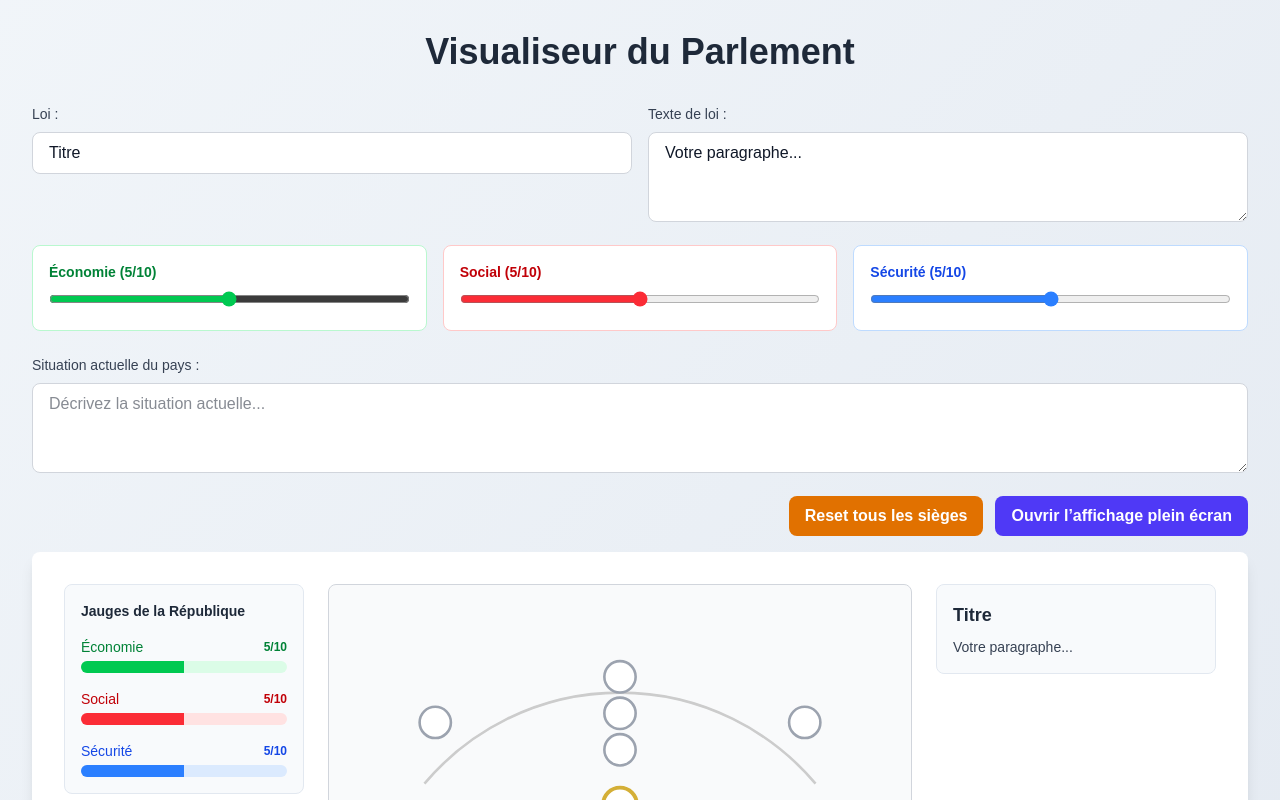
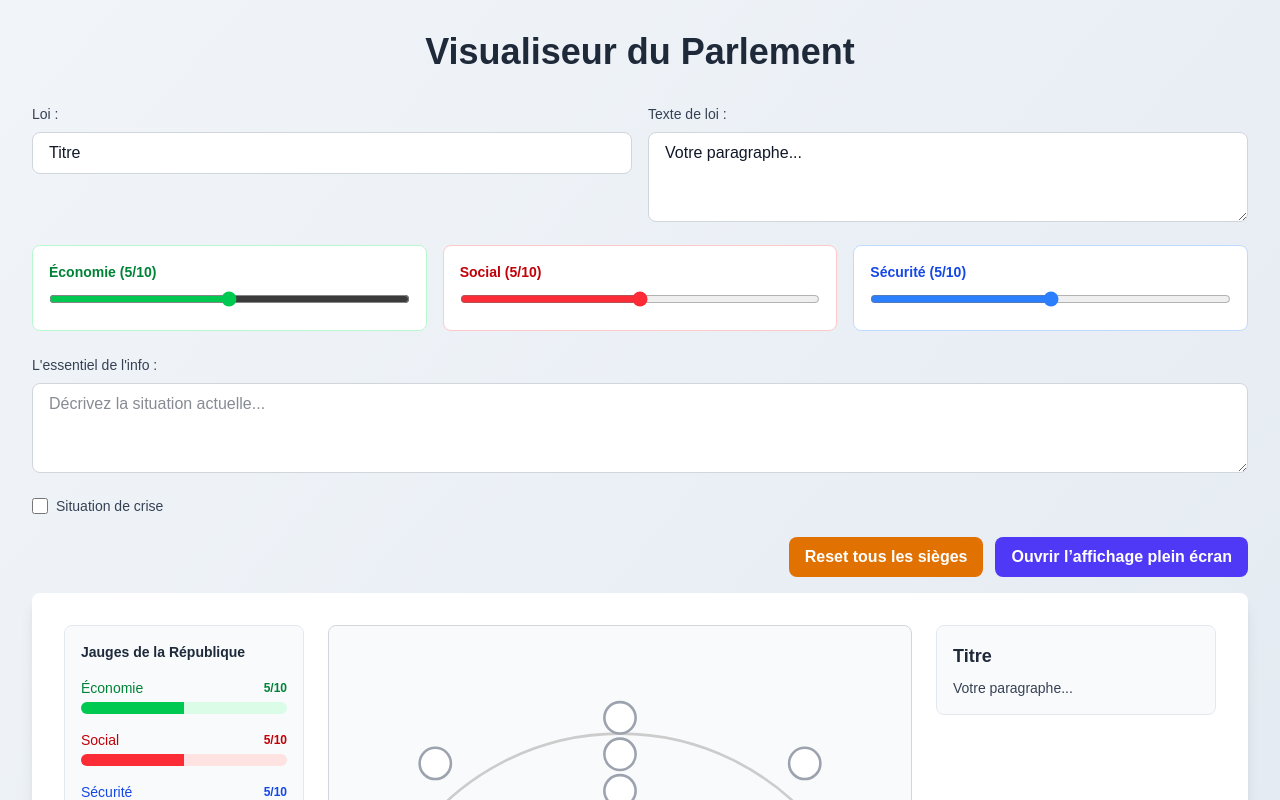
Before and after one commit to Yahiabenlet/interfaceAssemblee, a Next.js app: page / in a window 1280 px wide. Both pictures are taken after typing "5" into the empty fields and a click on the button "Créer l'hémicycle". Shown: the top 800 px of the page. Built offline with nearby package versions, Linux system fonts and the light colour scheme.

Commit message:
majout de la situation de crise

```diff
--- a/app/components/Hemicycle.tsx
+++ b/app/components/Hemicycle.tsx
@@ -16,6 +16,8 @@ interface HemicycleProps {
   socialGauge?: number;
   securityGauge?: number;
   countrySituation?: string;
+  isCrisis?: boolean;
+  crisisDescription?: string;
 }
 
 type SeatColor = "white" | "green" | "red";
@@ -34,6 +36,8 @@ export default function Hemicycle({
   socialGauge = 0,
   securityGauge = 0,
   countrySituation = "",
+  isCrisis = false,
+  crisisDescription = "",
 }: HemicycleProps) {
   const counts = useMemo(() => {
     const all = [...seatColors, presidentColor];
@@ -210,8 +214,37 @@ export default function Hemicycle({
               </div>
             </div>
 
+            <div
+              className={`rounded-lg p-4 border ${
+                isCrisis
+                  ? "bg-red-50 dark:bg-red-950 border-red-200 dark:border-red-800"
+                  : "bg-blue-50 dark:bg-blue-950 border-blue-200 dark:border-blue-800"
+              }`}
+            >
+              <h3
+                className={`text-sm font-semibold mb-2 ${
+                  isCrisis
+                    ? "text-red-800 dark:text-red-200"
+                    : "text-blue-800 dark:text-blue-200"
+                }`}
+              >
+                {isCrisis ? "Situation de crise" : "Situation Normale"}
+              </h3>
+              <p
+                className={`text-sm whitespace-pre-wrap break-words min-h-16 ${
+                  isCrisis
+                    ? "text-red-700 dark:text-red-300"
+                    : "text-blue-700 dark:text-blue-300"
+                }`}
+              >
+                {isCrisis
+                  ? (crisisDescription || "Crise déclarée, description non renseignée.")
+                  : "Tout va bien."}
+              </p>
+            </div>
+
             <div className="bg-slate-50 dark:bg-slate-900 rounded-lg p-4 border border-slate-200 dark:border-slate-700">
-              <h3 className="text-sm font-semibold text-gray-800 dark:text-gray-100 mb-2">Situation actuelle du pays</h3>
+              <h3 className="text-sm font-semibold text-gray-800 dark:text-gray-100 mb-2">L'essentiel de l'info</h3>
               <p className="text-sm text-gray-700 dark:text-gray-300 whitespace-pre-wrap break-words min-h-16">
                 {countrySituation || "Aucune information renseignée."}
               </p>
--- a/app/display/page.tsx
+++ b/app/display/page.tsx
@@ -15,6 +15,8 @@ type DisplayState = {
   socialGauge?: number;
   securityGauge?: number;
   countrySituation?: string;
+  isCrisis?: boolean;
+  crisisDescription?: string;
 };
 
 export default function DisplayPage() {
@@ -98,6 +100,8 @@ export default function DisplayPage() {
           socialGauge={state.socialGauge ?? 0}
           securityGauge={state.securityGauge ?? 0}
           countrySituation={state.countrySituation ?? ""}
+          isCrisis={state.isCrisis ?? false}
+          crisisDescription={state.crisisDescription ?? ""}
           readOnly
         />
       </div>
--- a/app/page.tsx
+++ b/app/page.tsx
@@ -16,6 +16,8 @@ export default function Home() {
   const [socialGauge, setSocialGauge] = useState(5);
   const [securityGauge, setSecurityGauge] = useState(5);
   const [countrySituation, setCountrySituation] = useState("");
+  const [isCrisis, setIsCrisis] = useState(false);
+  const [crisisDescription, setCrisisDescription] = useState("");
 
   const nextColor = (current: SeatColor): SeatColor => {
     const colors: SeatColor[] = ["white", "green", "red"];
@@ -64,9 +66,23 @@ export default function Home() {
         socialGauge,
         securityGauge,
         countrySituation,
+        isCrisis,
+        crisisDescription,
       })
     );
-  }, [numSeats, title, paragraph, seatColors, presidentColor, economyGauge, socialGauge, securityGauge, countrySituation]);
+  }, [
+    numSeats,
+    title,
+    paragraph,
+    seatColors,
+    presidentColor,
+    economyGauge,
+    socialGauge,
+    securityGauge,
+    countrySituation,
+    isCrisis,
+    crisisDescription,
+  ]);
 
   return (
     <div className="min-h-screen bg-gradient-to-br from-slate-100 to-slate-200 dark:from-gray-900 dark:to-black p-8">
@@ -176,7 +192,7 @@ export default function Home() {
 
             <div className="mb-4">
               <label className="block text-sm font-medium text-gray-700 dark:text-gray-300 mb-2">
-                Situation actuelle du pays :
+                L'essentiel de l'info :
               </label>
               <textarea
                 value={countrySituation}
@@ -186,6 +202,33 @@ export default function Home() {
                 placeholder="Décrivez la situation actuelle..."
               />
             </div>
+
+            <div className="mb-4">
+              <label className="inline-flex items-center gap-2 text-sm font-medium text-gray-700 dark:text-gray-300">
+                <input
+                  type="checkbox"
+                  checked={isCrisis}
+                  onChange={(e) => setIsCrisis(e.target.checked)}
+                  className="h-4 w-4"
+                />
+                Situation de crise
+              </label>
+            </div>
+
+            {isCrisis && (
+              <div className="mb-4">
+                <label className="block text-sm font-medium text-gray-700 dark:text-gray-300 mb-2">
+                  Description de la crise :
+                </label>
+                <textarea
+                  value={crisisDescription}
+                  onChange={(e) => setCrisisDescription(e.target.value)}
+                  rows={3}
+                  className="w-full px-4 py-2 border border-gray-300 dark:border-gray-600 rounded-lg bg-white dark:bg-gray-700 text-gray-900 dark:text-white"
+                  placeholder="Décrivez la situation de crise..."
+                />
+              </div>
+            )}
 
             <div className="mb-4 flex justify-end gap-3">
               <button
@@ -214,6 +257,8 @@ export default function Home() {
               socialGauge={socialGauge}
               securityGauge={securityGauge}
               countrySituation={countrySituation}
+              isCrisis={isCrisis}
+              crisisDescription={crisisDescription}
             />
             <button
               onClick={() => setNumSeats(null)}
```
